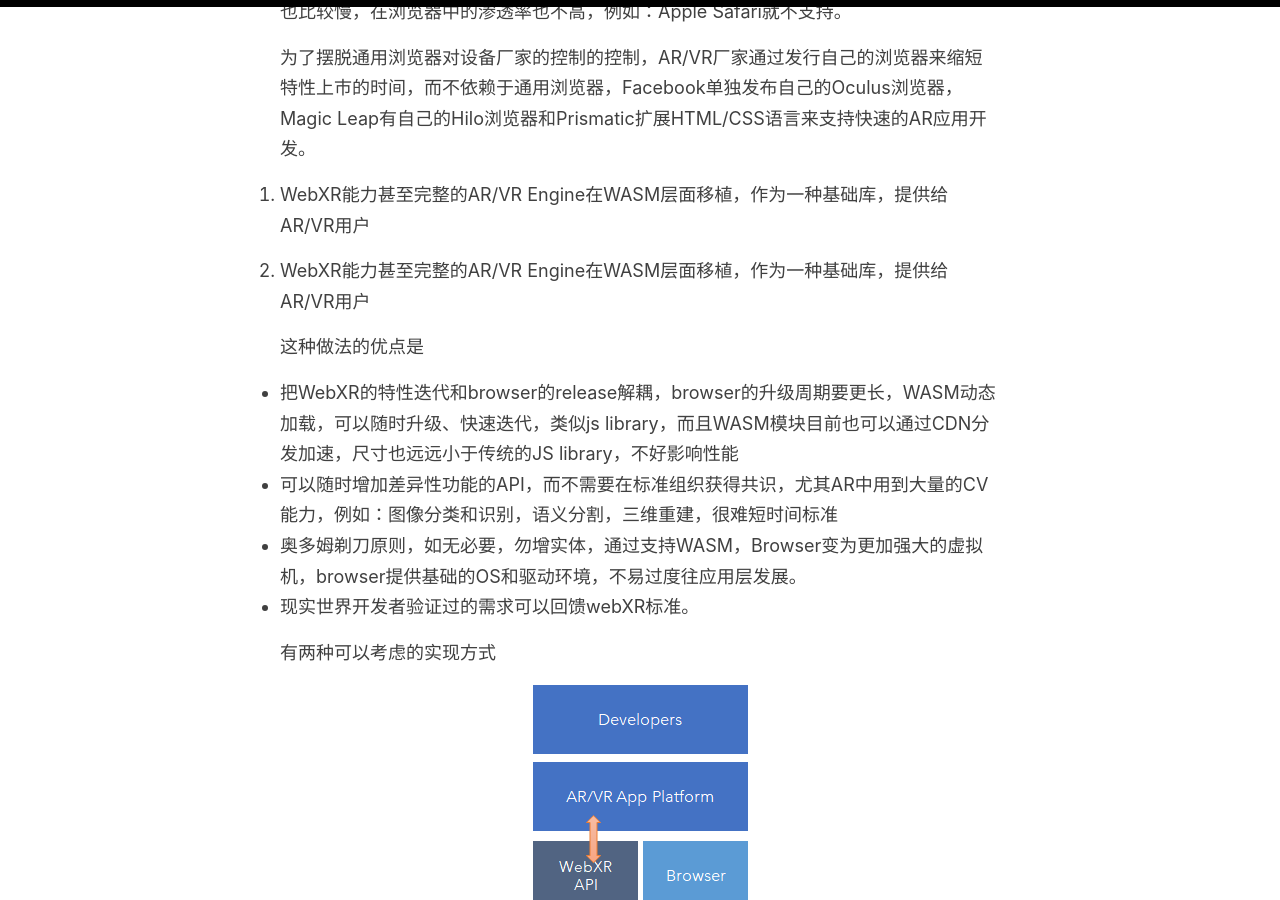
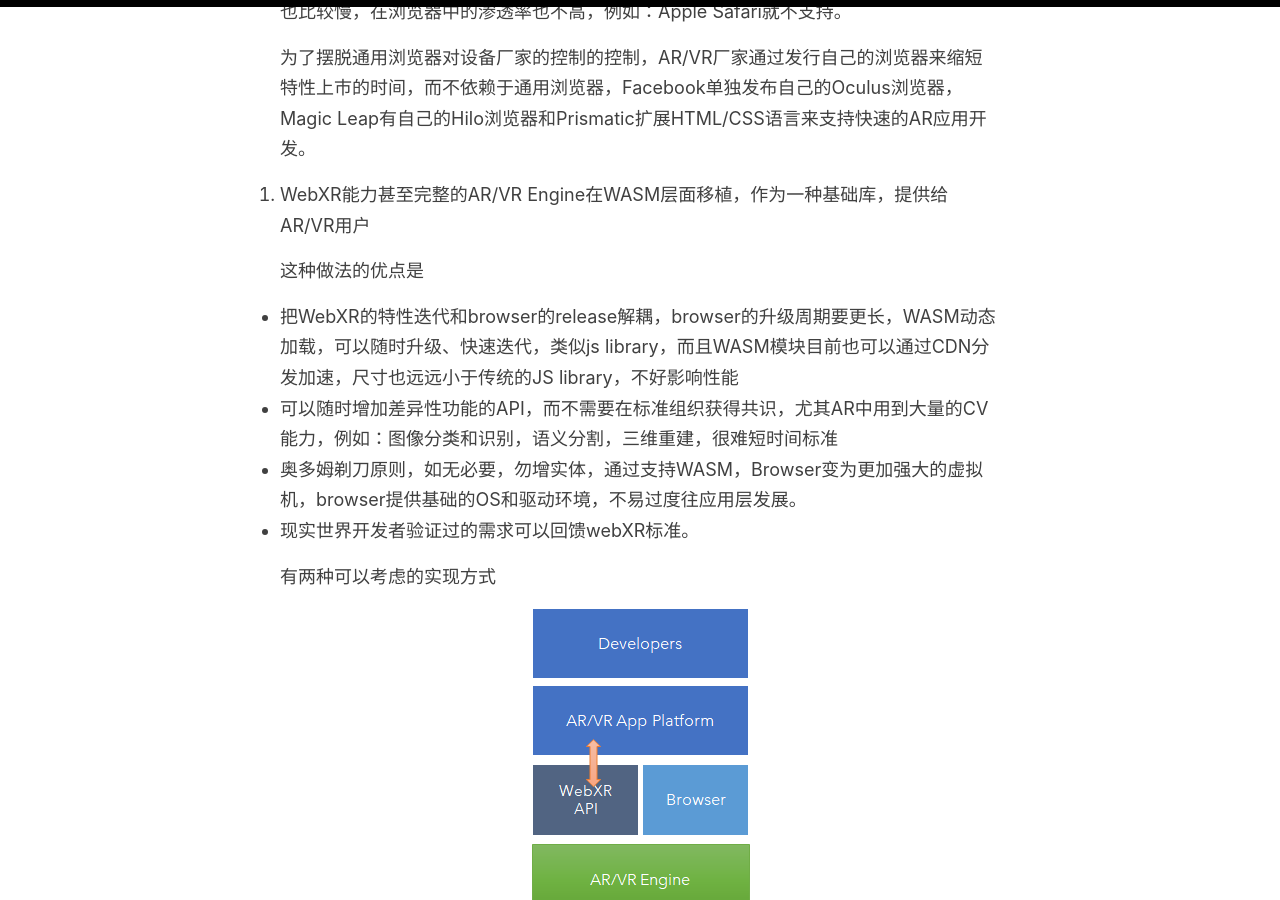
Before and after one commit to sbagga/mistyminds, a Jekyll site: the page built from _posts/2020-04-29-基于开放Web技术的ARVR应用开发平台.md, in a window 1280 px wide and 900 px high, scrolled down 4328 px. Built offline with Jekyll 4.4.1, drawn with Linux system fonts in a browser that asks for light colours.

Commit message:
Update 2020-04-29-基于开放Web技术的ARVR应用开发平台.md

```diff
--- a/_posts/2020-04-29-基于开放Web技术的ARVR应用开发平台.md
+++ b/_posts/2020-04-29-基于开放Web技术的ARVR应用开发平台.md
@@ -76,7 +76,6 @@ WebXR是W3C支持的AR/VR设备API标准，旨在提供一个标注化的AR/VR
 
 为了摆脱通用浏览器对设备厂家的控制的控制，AR/VR厂家通过发行自己的浏览器来缩短特性上市的时间，而不依赖于通用浏览器，Facebook单独发布自己的Oculus浏览器，Magic Leap有自己的Hilo浏览器和Prismatic扩展HTML/CSS语言来支持快速的AR应用开发。
 
-2. WebXR能力甚至完整的AR/VR Engine在WASM层面移植，作为一种基础库，提供给AR/VR用户
 
 3. WebXR能力甚至完整的AR/VR Engine在WASM层面移植，作为一种基础库，提供给AR/VR用户
 
```
